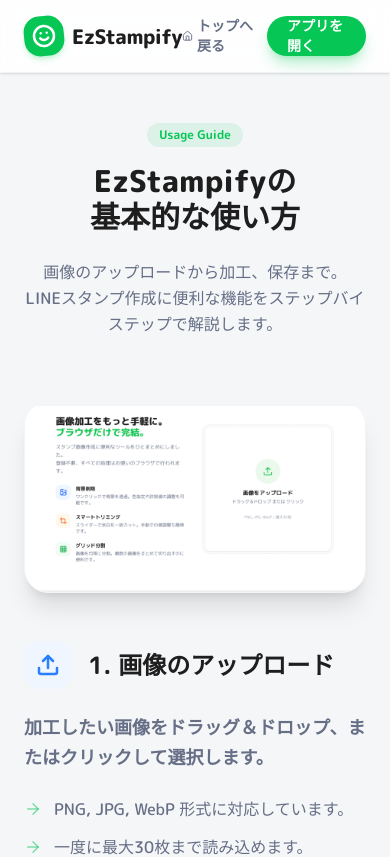
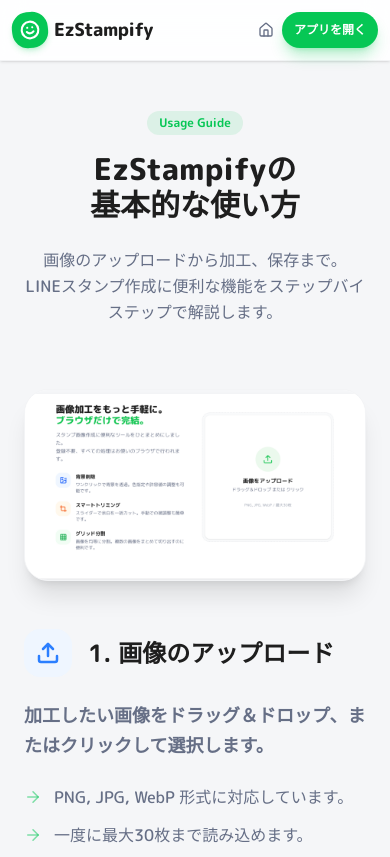
Before and after one commit to Lchiki-nl/Stamp-Image-Tools, a Next.js app: page /how-to-use in a window 390 px wide. Shown: the top 857 px of the page. Built offline with nearby package versions, Linux system fonts and the light colour scheme; no server answers.

Commit message:
fix: 使い方ガイドのモバイルヘッダーの余白とレスポンシブ表示を改善

```diff
--- a/src/app/how-to-use/page.tsx
+++ b/src/app/how-to-use/page.tsx
@@ -90,27 +90,28 @@
   return (
     <div className="min-h-screen bg-background-soft text-text-main pb-20">
       {/* Header */}
-      <header className="sticky top-0 z-50 border-b border-gray-100 bg-white/90 backdrop-blur-md px-6 py-4 shadow-sm">
-        <div className="mx-auto flex max-w-6xl items-center justify-between">
-          <div className="flex items-center gap-2">
-            <Link href="/" className="flex items-center gap-2 hover:opacity-80 transition-opacity">
-              <div className="flex h-10 w-10 items-center justify-center rounded-2xl bg-primary text-white shadow-md shadow-primary/20 transform -rotate-6">
-                <Smile size={24} strokeWidth={2.5} />
+      <header className="sticky top-0 z-50 border-b border-gray-100 bg-white/90 backdrop-blur-md px-3 sm:px-6 py-3 sm:py-4 shadow-sm">
+        <div className="mx-auto flex max-w-6xl items-center justify-between gap-2">
+          <div className="flex items-center gap-1.5 sm:gap-2 min-w-0 flex-shrink">
+            <Link href="/" className="flex items-center gap-1.5 sm:gap-2 hover:opacity-80 transition-opacity">
+              <div className="flex h-9 w-9 sm:h-10 sm:w-10 items-center justify-center rounded-2xl bg-primary text-white shadow-md shadow-primary/20 transform -rotate-6 flex-shrink-0">
+                <Smile size={20} className="sm:hidden" strokeWidth={2.5} />
+                <Smile size={24} className="hidden sm:block" strokeWidth={2.5} />
               </div>
-              <h1 className="text-xl font-extrabold tracking-tight text-text-main">EzStampify</h1>
+              <h1 className="text-lg sm:text-xl font-extrabold tracking-tight text-text-main truncate">EzStampify</h1>
             </Link>
           </div>
-          <div className="flex items-center gap-3">
+          <div className="flex items-center gap-2 sm:gap-3 flex-shrink-0">
              <Link
               href="/"
               className="flex items-center gap-1 text-sm font-bold text-text-sub hover:text-primary transition-colors"
             >
               <Home size={16} />
-              トップへ戻る
+              <span className="hidden sm:inline">トップへ戻る</span>
             </Link>
             <Link
               href="/app"
-              className="flex h-10 items-center justify-center rounded-full bg-primary px-5 text-sm font-bold text-white transition hover:bg-primary-dark shadow-lg shadow-primary/30 hover:shadow-xl"
+              className="flex h-9 sm:h-10 items-center justify-center rounded-full bg-primary px-3 sm:px-5 text-xs sm:text-sm font-bold text-white transition hover:bg-primary-dark shadow-lg shadow-primary/30 hover:shadow-xl whitespace-nowrap"
             >
               アプリを開く
             </Link>
```
